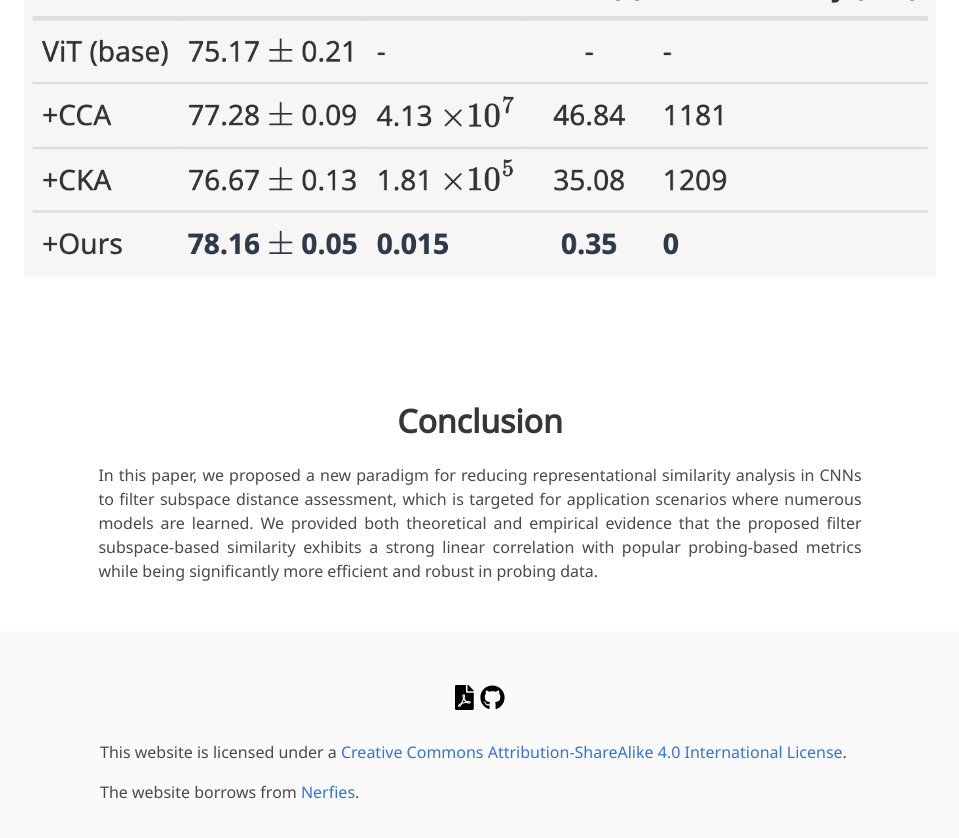
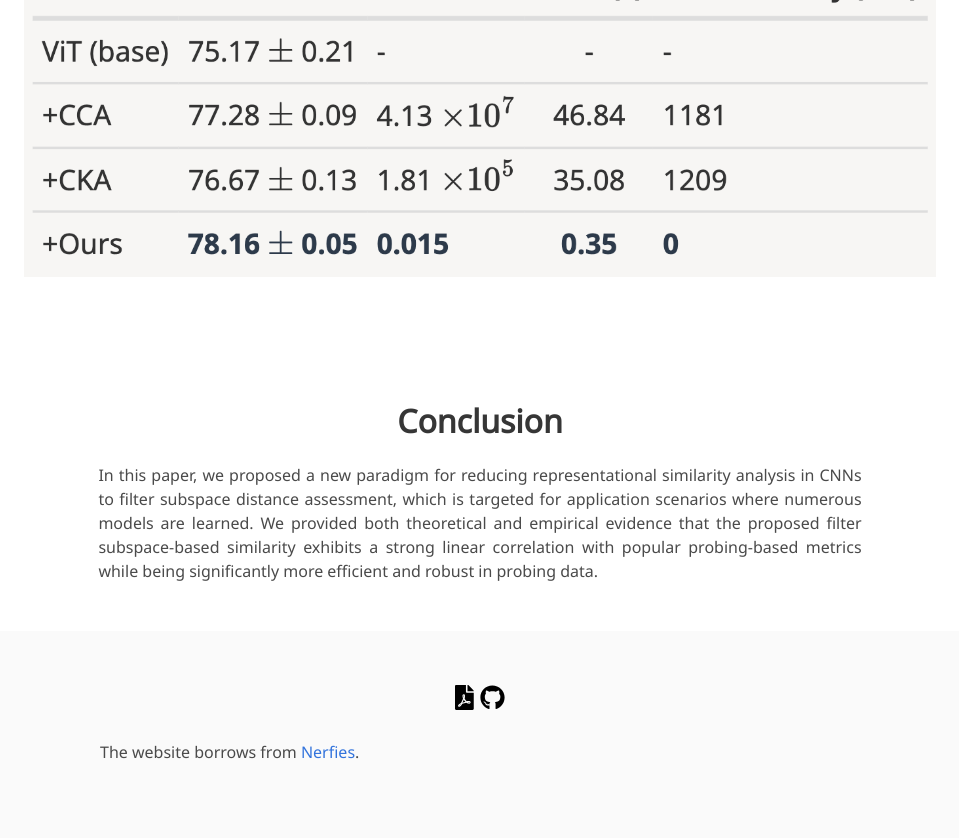
Before and after one commit to weichennone/myhomepage, a Jekyll site: the page _projects/2023neurips/index.html, which Jekyll copies as it is, in a window 1280 px wide and 900 px high, scrolled down 3832 px. Shown: the top 838 px of the window, without its empty margins (160-1119 px from the left). Built offline with Jekyll 4.4.1, drawn with Linux system fonts in a browser that asks for light colours; nearby versions of some CDN libraries; some web fonts are replaced; library files that are not in the unit come from our copies; a style sheet for code colours, icons or effects is not loaded.

Commit message:
Update index.html

```diff
--- a/_projects/2023neurips/index.html
+++ b/_projects/2023neurips/index.html
@@ -566,11 +566,6 @@
       <div class="column is-8">
         <div class="content">
           <p>
-            This website is licensed under a <a rel="license"
-                                                href="http://creativecommons.org/licenses/by-sa/4.0/">Creative
-            Commons Attribution-ShareAlike 4.0 International License</a>.
-          </p>
-          <p>
             The website borrows from <a
               href="https://github.com/nerfies/nerfies.github.io">Nerfies</a>.
           </p>
```
